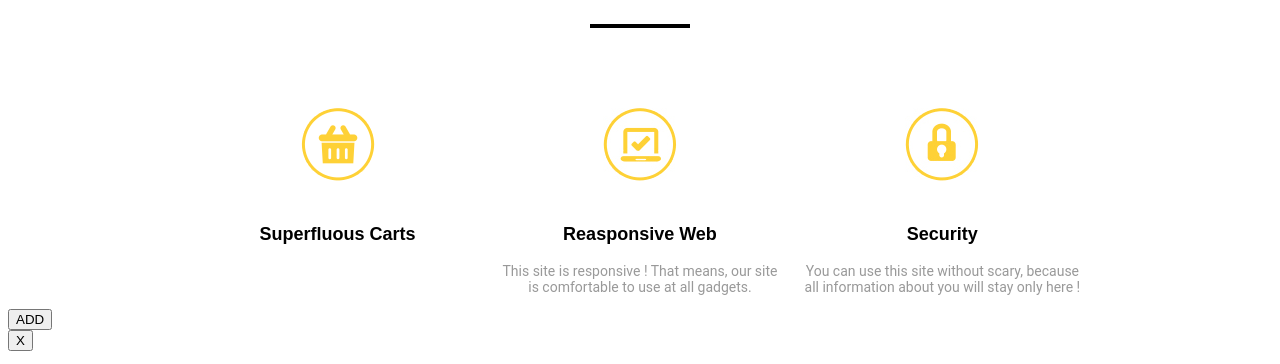
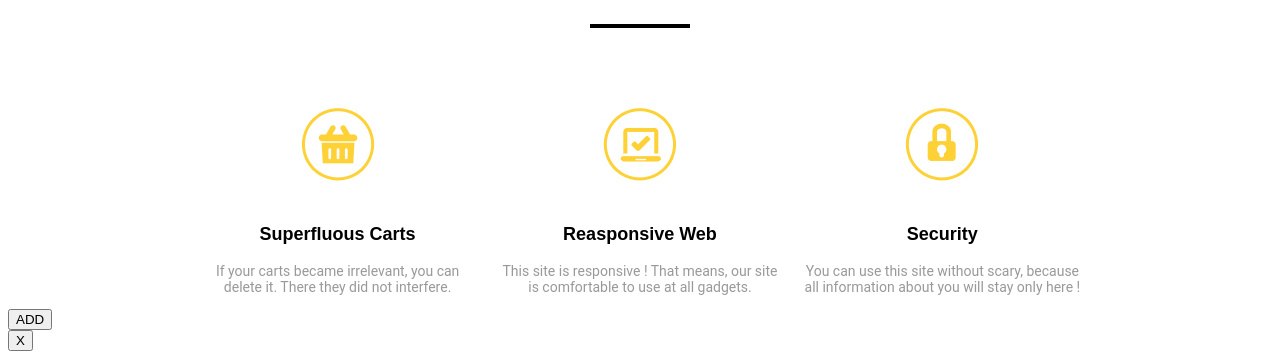
Before and after one commit to anigilator479/anigilator479.github.io, a plain HTML site: page project planer1/index.html in a window 1280 px wide. Shown: the part 404-768 px from the top of the page. Drawn offline with Linux system fonts and the light colour scheme.

Commit message:
Update index.html

```diff
--- a/project planer1/index.html
+++ b/project planer1/index.html
@@ -53,6 +53,7 @@
                     <div class="tosk">
                         <h3 class="main-text">Superfluous Carts</h3>
                         <p class="text">
+                            If your carts became irrelevant, you can delete it. There they did not interfere.
                         </p>
                     </div>
                 </div>
```
